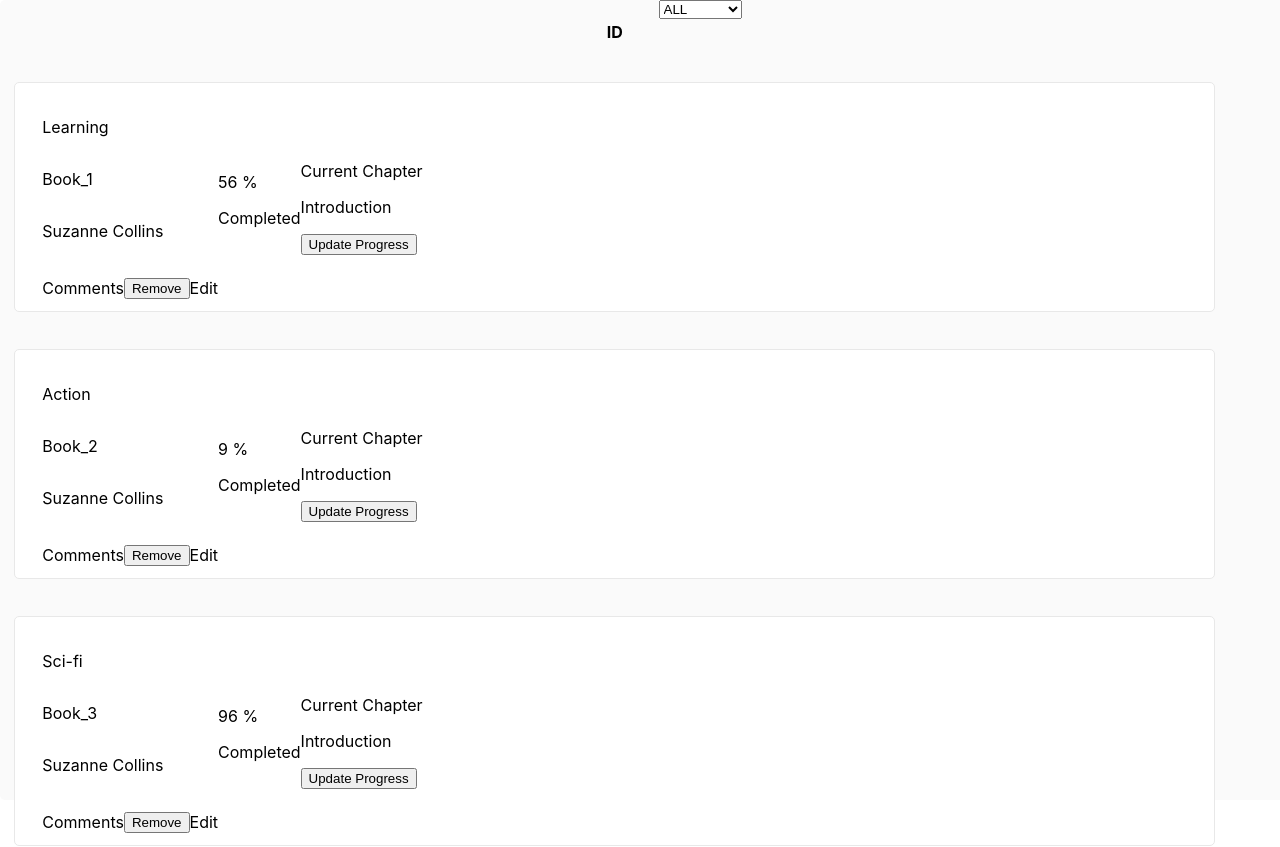
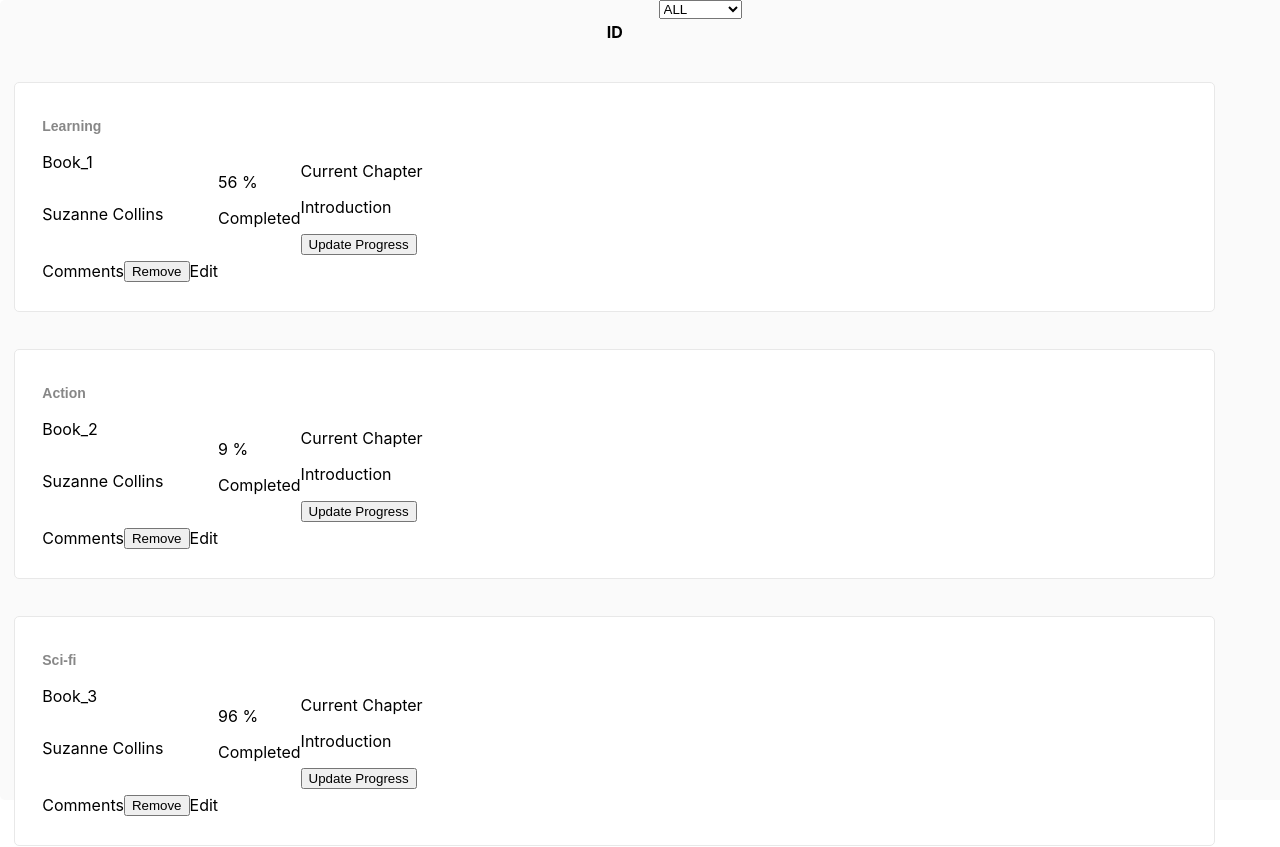
Before and after one commit to MrSayyod/bookstore-redux-app, a React (Create React App) app: page / in a window 1280 px wide. Shown: the top 847 px of the page. Built offline with nearby package versions, Linux system fonts and the light colour scheme.

Commit message:
Add styling for book category

```diff
--- a/src/styles/Book.css
+++ b/src/styles/Book.css
@@ -19,3 +19,18 @@
   display: flex;
   margin-top: 21px;
 }
+
+.bookCategory {
+  width: 3.063rem;
+  height: 1.125rem;
+  margin: 0 2.438rem 0 0;
+  opacity: 0.5;
+  font-family: Arial, Helvetica, sans-serif;
+  font-size: 0.875rem;
+  font-weight: bold;
+  font-stretch: normal;
+  font-style: normal;
+  line-height: normal;
+  letter-spacing: normal;
+  color: #121212
+}
```
